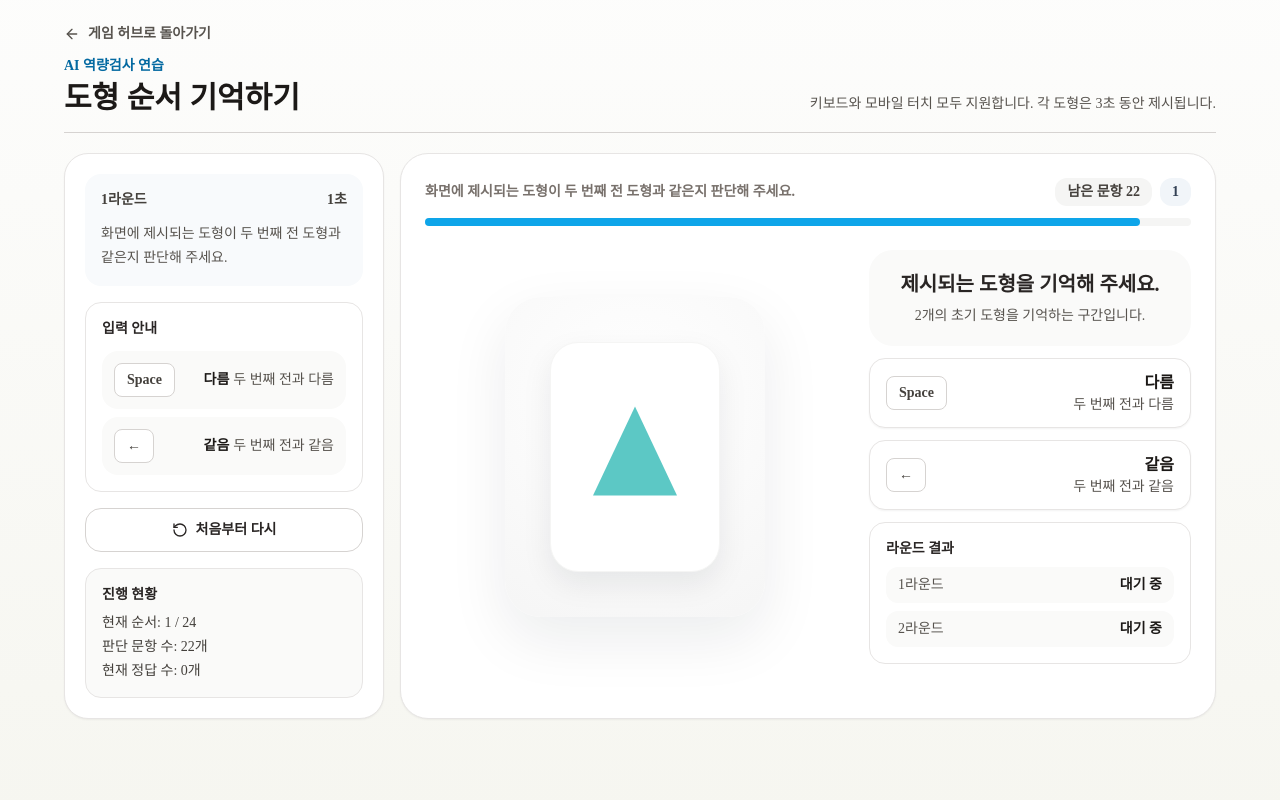
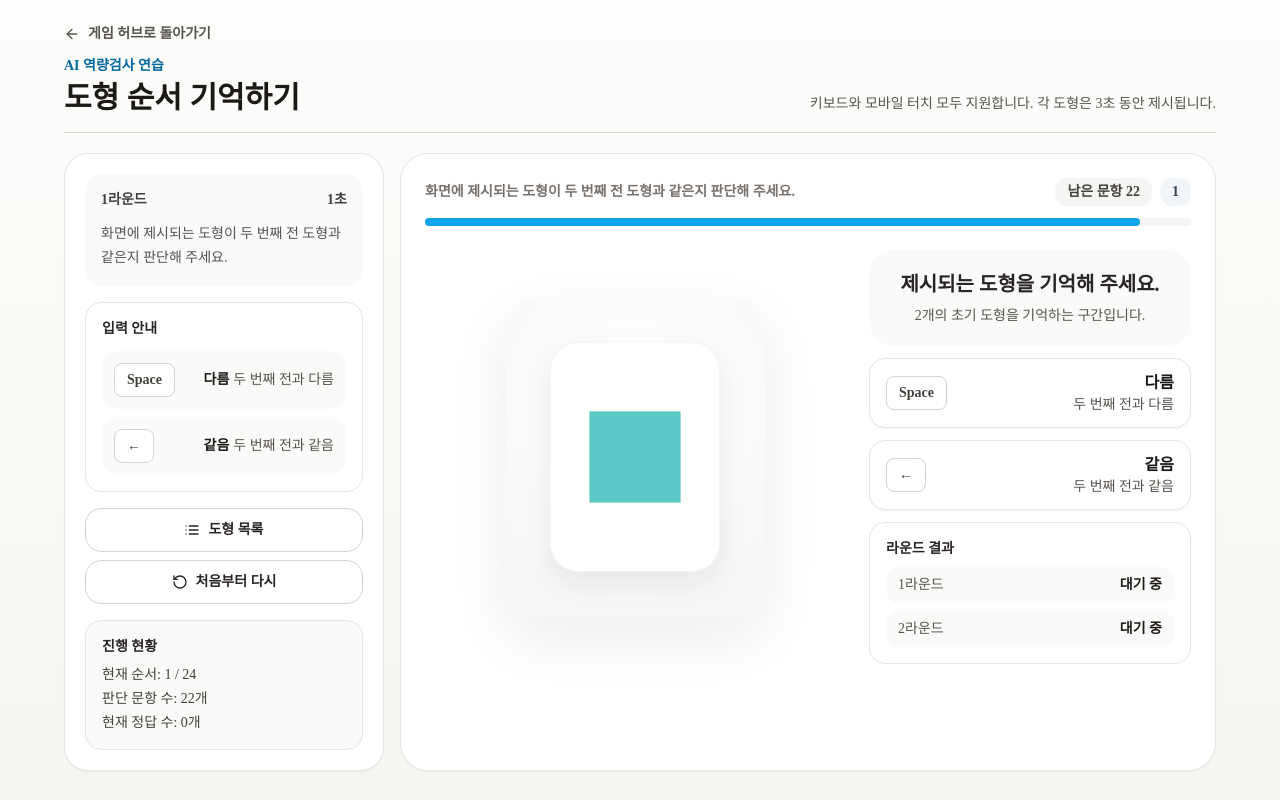
Before and after one commit to lbs1163/ai-competency-test, a Next.js app: page /shape-memory in a window 1280 px wide. Both pictures are taken after a click on the button "1라운드 도전". Built offline with nearby package versions, Linux system fonts and the light colour scheme.

Commit message:
Fix shape game

```diff
--- a/app/shape-memory/page.tsx
+++ b/app/shape-memory/page.tsx
@@ -3,14 +3,17 @@
 import Link from "next/link";
 import type { ReactNode } from "react";
 import { useCallback, useEffect, useMemo, useRef, useState } from "react";
-import { ArrowLeft, Play, RotateCcw } from "lucide-react";
+import { ArrowLeft, List, Play, RotateCcw, X } from "lucide-react";
 import {
   SHAPE_DEFINITIONS,
+  SHAPE_MEMORY_SETS,
   createShapeMemorySeed,
   generateShapeMemorySequence,
   getRoundConfig,
+  pickShapeMemorySet,
   type ShapeId,
   type ShapeMemoryRound,
+  type ShapeMemoryShapeSet,
   type ShapeResponse,
 } from "@/lib/shape-game";
 
@@ -32,12 +35,14 @@ const GRACE_PERIOD_MS = 1000;
 
 export default function ShapeMemoryPage() {
   const [round, setRound] = useState<ShapeMemoryRound>(1);
-  const [sequence, setSequence] = useState(() => generateShapeMemorySequence(1, 20260609));
+  const [activeShapeSet, setActiveShapeSet] = useState<ShapeMemoryShapeSet>(() => pickShapeMemorySet(20260609));
+  const [sequence, setSequence] = useState(() => generateShapeMemorySequence(1, 20260609, pickShapeMemorySet(20260609)));
   const [phase, setPhase] = useState<Phase>("idle");
   const [currentIndex, setCurrentIndex] = useState(0);
   const [answers, setAnswers] = useState<AnswerLog[]>([]);
   const [roundSummaries, setRoundSummaries] = useState<RoundSummary[]>([]);
   const [remainingMs, setRemainingMs] = useState(getRoundConfig(1).durationMs + GRACE_PERIOD_MS);
+  const [showShapeCatalog, setShowShapeCatalog] = useState(false);
   const answersRef = useRef<AnswerLog[]>([]);
 
   const config = useMemo(() => getRoundConfig(round), [round]);
@@ -62,8 +67,10 @@ export default function ShapeMemoryPage() {
 
   function initializeRound(nextRound: ShapeMemoryRound) {
     const nextConfig = getRoundConfig(nextRound);
+    const nextShapeSet = pickShapeMemorySet(createShapeMemorySeed());
+    setActiveShapeSet(nextShapeSet);
     setRound(nextRound);
-    setSequence(generateShapeMemorySequence(nextRound, createShapeMemorySeed()));
+    setSequence(generateShapeMemorySequence(nextRound, createShapeMemorySeed(), nextShapeSet));
     setPhase("idle");
     setCurrentIndex(0);
     setAnswers([]);
@@ -72,8 +79,11 @@ export default function ShapeMemoryPage() {
 
   function startRound(nextRound = round) {
     const nextConfig = getRoundConfig(nextRound);
+    const shouldStartNewGame = roundSummaries.length === 0 && phase === "idle";
+    const nextShapeSet = shouldStartNewGame ? pickShapeMemorySet(createShapeMemorySeed()) : activeShapeSet;
+    if (shouldStartNewGame) setActiveShapeSet(nextShapeSet);
     setRound(nextRound);
-    setSequence(generateShapeMemorySequence(nextRound, createShapeMemorySeed()));
+    setSequence(generateShapeMemorySequence(nextRound, createShapeMemorySeed(), nextShapeSet));
     setPhase("playing");
     setCurrentIndex(0);
     setAnswers([]);
@@ -198,6 +208,7 @@ export default function ShapeMemoryPage() {
                   <ActionButton icon={<Play size={16} />} label="2라운드 도전" onClick={() => startRound(2)} primary={round === 2} />
                 </>
               )}
+              <ActionButton icon={<List size={16} />} label="도형 목록" onClick={() => setShowShapeCatalog(true)} />
               <ActionButton icon={<RotateCcw size={16} />} label="처음부터 다시" onClick={restartAll} />
             </div>
 
@@ -285,6 +296,7 @@ export default function ShapeMemoryPage() {
           </section>
         </section>
       </div>
+      {showShapeCatalog && <ShapeCatalogModal onClose={() => setShowShapeCatalog(false)} />}
     </main>
   );
 }
@@ -306,47 +318,94 @@ function ActionButton({ icon, label, onClick, primary }: { icon: ReactNode; labe
   );
 }
 
-function ShapeCard({ shape }: { shape: ShapeId }) {
+function ShapeCard({ shape, className = "h-36 w-36" }: { shape: ShapeId; className?: string }) {
   const color = "#5cc8c5";
 
   return (
-    <svg viewBox="0 0 120 120" className="h-36 w-36" aria-label={SHAPE_DEFINITIONS.find((item) => item.id === shape)?.label} role="img">
+    <svg viewBox="0 0 120 120" className={className} aria-label={SHAPE_DEFINITIONS.find((item) => item.id === shape)?.label} role="img">
       {renderShape(shape, color)}
     </svg>
+  );
+}
+
+function ShapeCatalogModal({ onClose }: { onClose: () => void }) {
+  return (
+    <div className="fixed inset-0 z-50 flex items-center justify-center bg-stone-950/40 px-4 py-6" role="dialog" aria-modal="true" aria-label="도형 목록">
+      <button type="button" className="absolute inset-0 cursor-default" aria-label="도형 목록 닫기" onClick={onClose} />
+      <section className="relative w-full max-w-md rounded-2xl bg-white p-4 shadow-2xl sm:p-5">
+        <div className="mb-3 flex items-center justify-between">
+          <h2 className="text-base font-bold text-stone-900">도형 목록</h2>
+          <button
+            type="button"
+            onClick={onClose}
+            className="inline-flex h-9 w-9 items-center justify-center rounded-full border border-stone-200 bg-white text-stone-700 transition hover:bg-stone-50"
+            aria-label="닫기"
+          >
+            <X size={18} />
+          </button>
+        </div>
+        <div className="overflow-hidden rounded-lg border border-stone-200 bg-white">
+          {SHAPE_MEMORY_SETS.map((row, rowIndex) => (
+            <div key={rowIndex} className="grid grid-cols-3 border-b border-stone-200 last:border-b-0">
+              {row.map((shape) => (
+                <div key={shape} className="flex aspect-square items-center justify-center border-r border-stone-200 last:border-r-0">
+                  <ShapeCard shape={shape} className="h-20 w-20 sm:h-24 sm:w-24" />
+                </div>
+              ))}
+            </div>
+          ))}
+        </div>
+      </section>
+    </div>
   );
 }
 
 function renderShape(shape: ShapeId, color: string) {
   switch (shape) {
     case "triangle":
-      return <polygon points="60,18 95,92 25,92" fill={color} />;
+      return <polygon points="60,10 103,97 17,97" fill={color} />;
     case "circle":
-      return <circle cx="60" cy="60" r="34" fill={color} />;
+      return <circle cx="60" cy="60" r="38" fill={color} />;
     case "square":
-      return <rect x="26" y="26" width="68" height="68" fill={color} />;
+      return <rect x="22" y="22" width="76" height="76" fill={color} />;
     case "trapezoid":
-      return <polygon points="35,25 85,25 95,95 25,95" fill={color} />;
+      return <polygon points="33,23 87,23 98,98 22,98" fill={color} />;
     case "hourglass":
-      return <path d="M28 26 H92 Q88 48 68 56 Q88 64 92 94 H28 Q32 64 52 56 Q32 48 28 26 Z" fill={color} />;
+      return <path d="M24 22 H96 C96 44 78 54 65 59 C78 64 96 76 96 98 H24 C24 76 42 64 55 59 C42 54 24 44 24 22 Z" fill={color} />;
     case "pentagon":
-      return <polygon points="60,18 98,48 82,95 38,95 22,48" fill={color} />;
+      return <polygon points="39,22 81,22 105,56 60,104 15,56" fill={color} />;
     case "diamond":
-      return <polygon points="60,16 100,60 60,104 20,60" fill={color} />;
+      return <polygon points="60,12 104,60 60,108 16,60" fill={color} />;
     case "bowtie":
-      return <path d="M24 30 C46 30 46 48 60 60 C46 72 46 90 24 90 L24 30 Z M96 30 C74 30 74 48 60 60 C74 72 74 90 96 90 L96 30 Z" fill={color} />;
+      return <path d="M18 24 C42 24 54 42 59 56 C64 42 78 24 102 24 V96 C78 96 64 78 59 64 C54 78 42 96 18 96 Z" fill={color} />;
     case "star":
       return <path d="M60 16 L71 46 L103 46 L77 64 L87 95 L60 76 L33 95 L43 64 L17 46 L49 46 Z" fill={color} />;
     case "steps":
-      return <path d="M26 86 H42 V70 H58 V54 H74 V38 H90 V86 Z" fill={color} />;
+      return <path d="M18 24 H56 V62 H18 Z M56 62 H94 V100 H56 Z" fill={color} />;
     case "twin-spike":
-      return <path d="M24 24 H50 L42 96 L24 24 Z M96 24 H70 L78 96 L96 24 Z" fill={color} />;
+      return (
+        <>
+          <polygon points="24,24 60,24 43,102" fill={color} />
+          <polygon points="60,24 96,24 77,102" fill={color} />
+        </>
+      );
     case "pyramid":
-      return <path d="M24 88 H96 V74 H84 V60 H72 V46 H60 V32 H48 V46 H36 V60 H24 V88 Z" fill={color} />;
+      return <path d="M22 98 H98 V79 H88.5 V60 H79 V41 H69.5 V22 H50.5 V41 H41 V60 H31.5 V79 H22 Z" fill={color} />;
     case "double-triangle":
-      return <path d="M60 18 L98 56 H22 L60 18 Z M60 102 L22 64 H98 L60 102 Z" fill={color} />;
+      return <path d="M60 14 L103 56 H17 Z M60 56 L103 100 H17 Z" fill={color} />;
     case "petal":
-      return <path d="M60 60 C60 36 42 18 26 18 C26 42 40 54 60 60 C40 66 26 78 26 102 C42 102 60 84 60 60 C60 84 78 102 94 102 C94 78 80 66 60 60 C80 54 94 42 94 18 C78 18 60 36 60 60 Z" fill={color} />;
+      return (
+        <g transform="rotate(60 60 60)">
+          <path d="M60 60 C42 42 35 15 47 9 C63 13 69 41 60 60 C78 42 105 35 111 47 C107 63 79 69 60 60 C78 78 85 105 73 111 C57 107 51 79 60 60 C42 78 15 85 9 73 C13 57 41 51 60 60 Z" fill={color} />
+        </g>
+      );
     case "zigzag":
-      return <path d="M18 64 L34 28 L50 64 L66 28 L82 64 L98 28 L102 40 L86 92 L70 56 L54 92 L38 56 L22 92 L18 64 Z" fill={color} />;
+      return (
+        <>
+          <polygon points="38,14 62,60 38,106 14,60" fill={color} />
+          <polygon points="60,14 84,60 60,106 36,60" fill={color} />
+          <polygon points="82,14 106,60 82,106 58,60" fill={color} />
+        </>
+      );
   }
 }
--- a/lib/shape-game.ts
+++ b/lib/shape-game.ts
@@ -28,6 +28,8 @@ export type ShapeMemoryItem = {
   shape: ShapeId;
   expectedResponse: ShapeResponse | null;
 };
+
+export type ShapeMemoryShapeSet = readonly ShapeId[];
 
 export type ShapeMemoryRoundConfig = {
   round: ShapeMemoryRound;
@@ -64,6 +66,14 @@ export const SHAPE_DEFINITIONS: ShapeDefinition[] = [
   { id: "double-triangle", label: "이중 삼각형" },
   { id: "petal", label: "꽃잎형" },
   { id: "zigzag", label: "지그재그" },
+];
+
+export const SHAPE_MEMORY_SETS: readonly ShapeMemoryShapeSet[] = [
+  ["triangle", "circle", "square"],
+  ["trapezoid", "hourglass", "pentagon"],
+  ["diamond", "bowtie", "star"],
+  ["steps", "twin-spike", "pyramid"],
+  ["double-triangle", "petal", "zigzag"],
 ];
 
 export const SHAPE_MEMORY_ROUNDS: Record<ShapeMemoryRound, ShapeMemoryRoundConfig> = {
@@ -113,6 +123,11 @@ export function createSeededRandom(seedInput: number) {
   };
 }
 
+export function pickShapeMemorySet(seed: number): ShapeMemoryShapeSet {
+  const random = createSeededRandom(seed);
+  return SHAPE_MEMORY_SETS[Math.floor(random() * SHAPE_MEMORY_SETS.length)];
+}
+
 export function getRoundConfig(round: ShapeMemoryRound) {
   return SHAPE_MEMORY_ROUNDS[round];
 }
@@ -144,23 +159,22 @@ export function getExpectedResponse(sequence: ShapeId[], round: ShapeMemoryRound
   return "different";
 }
 
-export function generateShapeMemorySequence(round: ShapeMemoryRound, seed: number): ShapeMemoryItem[] {
+export function generateShapeMemorySequence(
+  round: ShapeMemoryRound,
+  seed: number,
+  shapePool: ShapeMemoryShapeSet = SHAPE_DEFINITIONS.map((shape) => shape.id),
+): ShapeMemoryItem[] {
   const config = getRoundConfig(round);
   const random = createSeededRandom(seed);
-  const shapeIds = SHAPE_DEFINITIONS.map((shape) => shape.id);
+  const shapeIds = [...new Set(shapePool)];
   const sequence: ShapeId[] = [];
 
+  if (shapeIds.length === 0) {
+    throw new Error("Shape memory sequence requires at least one shape.");
+  }
+
   for (let index = 0; index < config.totalCount; index += 1) {
-    const forced = buildForcedCandidates(sequence, round, index);
-    let nextShape: ShapeId;
-
-    if (forced.length > 0 && random() < 0.45) {
-      nextShape = forced[Math.floor(random() * forced.length)];
-    } else {
-      nextShape = shapeIds[Math.floor(random() * shapeIds.length)];
-    }
-
-    sequence.push(nextShape);
+    sequence.push(shapeIds[Math.floor(random() * shapeIds.length)]);
   }
 
   return sequence.map((shape, index) => ({
@@ -168,10 +182,3 @@ export function generateShapeMemorySequence(round: ShapeMemoryRound, seed: numbe
     expectedResponse: getExpectedResponse(sequence, round, index),
   }));
 }
-
-function buildForcedCandidates(sequence: ShapeId[], round: ShapeMemoryRound, index: number) {
-  const candidates: ShapeId[] = [];
-  if (index >= 2) candidates.push(sequence[index - 2]);
-  if (round === 2 && index >= 3) candidates.push(sequence[index - 3]);
-  return [...new Set(candidates.filter(Boolean))] as ShapeId[];
-}
```
Also changed, not shown: package.json (+5 -2 lines), 2 other files (tests, documents, lock files or other folders).
